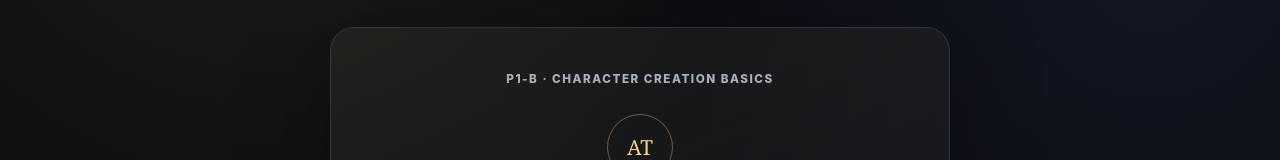
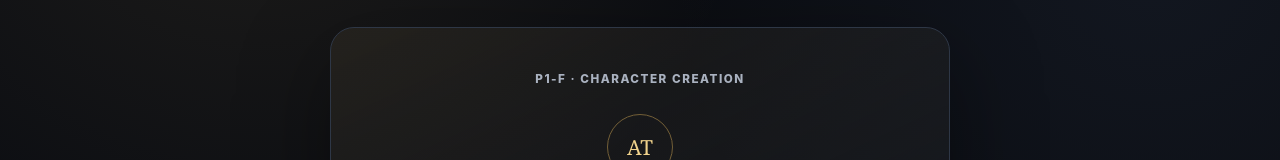
Before and after one commit to shellpig/adventure-table, a React (Vite) app in the folder apps/web/: page / in a window 1280 px wide. Shown: the part 122-282 px from the top of the page. Built offline with nearby package versions, Linux system fonts and the light colour scheme.

Commit message:
P1-F: update landing phase label

```diff
--- a/apps/web/src/App.tsx
+++ b/apps/web/src/App.tsx
@@ -26,7 +26,7 @@ export default function App() {
   return (
     <main className="landing-page">
       <section className="landing-card">
-        <p className="eyebrow">P1-B · Character Creation Basics</p>
+        <p className="eyebrow">P1-F · Character Creation</p>
         <div className="landing-mark" aria-hidden="true">AT</div>
         <h1>Adventure Table</h1>
         <p>桌上跑團優先的 D&amp;D 5e 2014 角色工具。</p>
```
